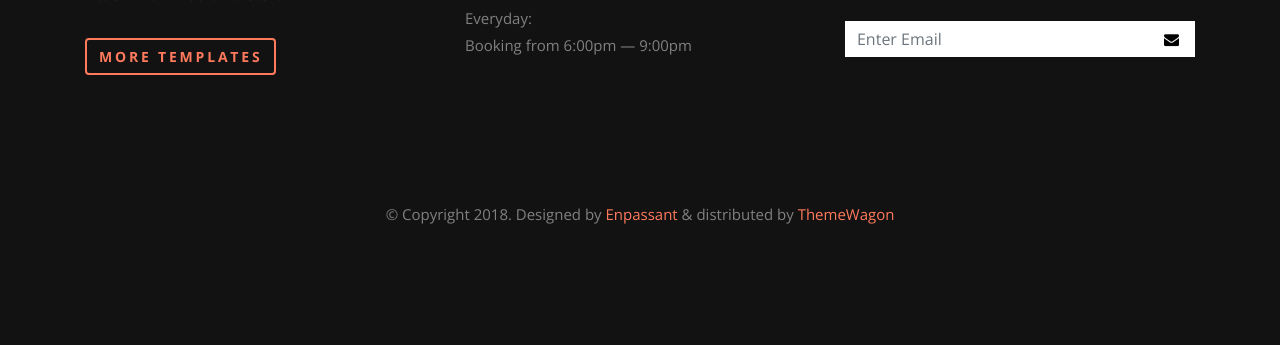
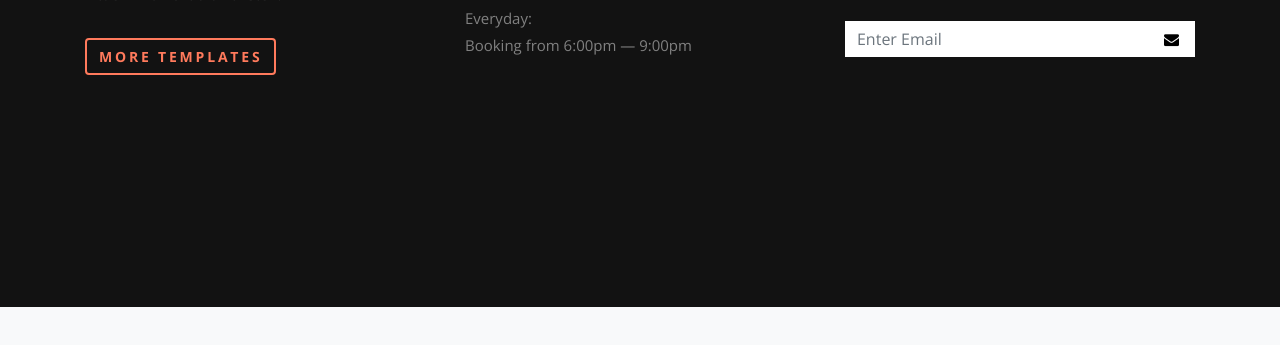
Before and after one commit to Ymir-badam/demo1, a plain HTML site: page index.html in a window 1280 px wide. Shown: the part 10021-10366 px from the top of the page. After the commit the page ends 10328 px from the top, so only its background shows below. Drawn offline with nearby package versions, Linux system fonts and the light colour scheme; some packages are replaced by stand-ins of ours; files whose address does not match are found by name; a web font is replaced by a local one.

Commit message:
Update index.html

```diff
--- a/index.html
+++ b/index.html
@@ -688,7 +688,7 @@
 
             <div class="row pt-5">
               <div class="col-md-12 text-center">
-                <p>&copy; Copyright 2018. Designed by <a href="https://Enpassant/">Enpassant</a> &amp; distributed by <a href="https://themewagon.com/">ThemeWagon</a></p>
+
               </div>
             </div>
           </div>
```
